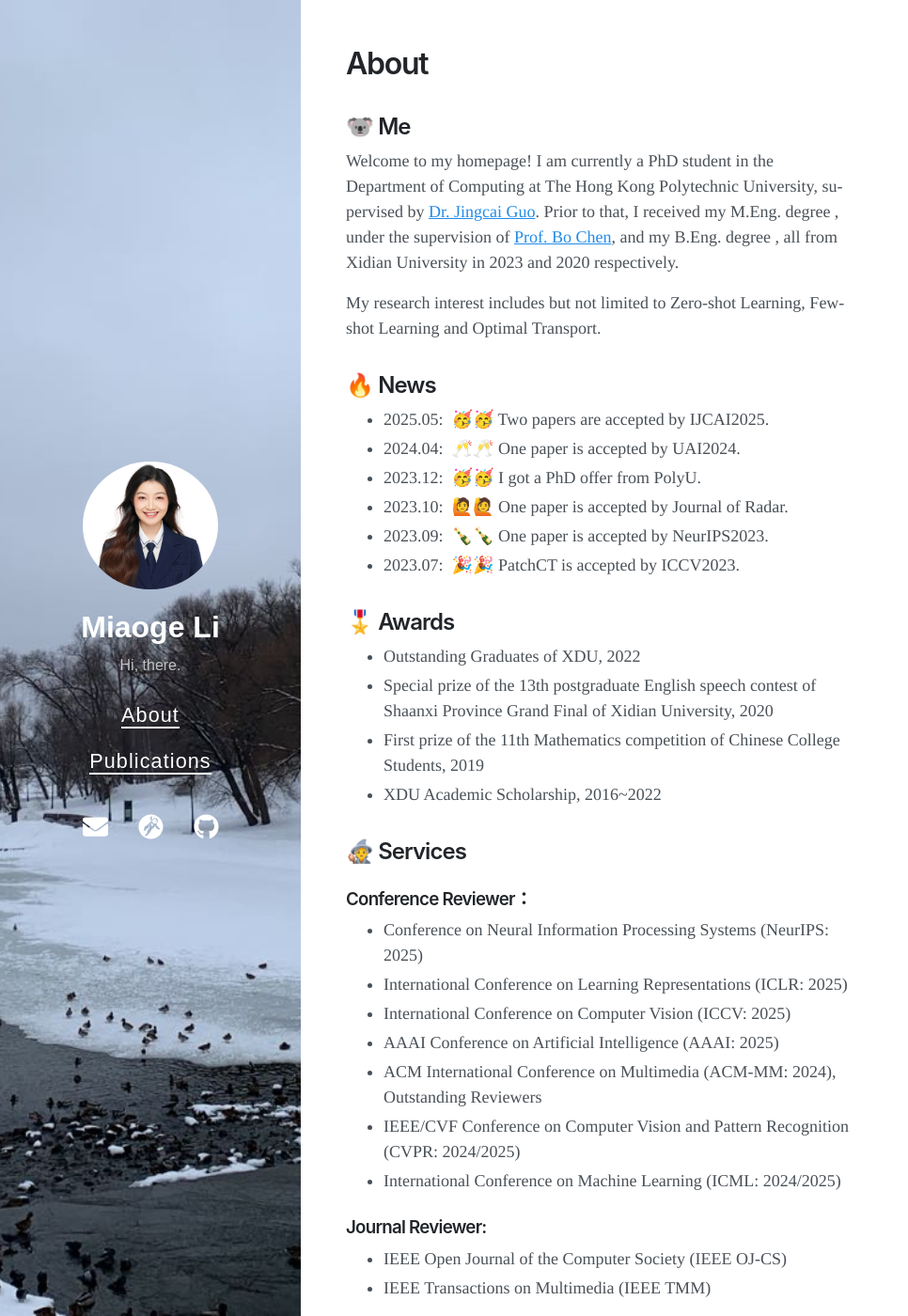
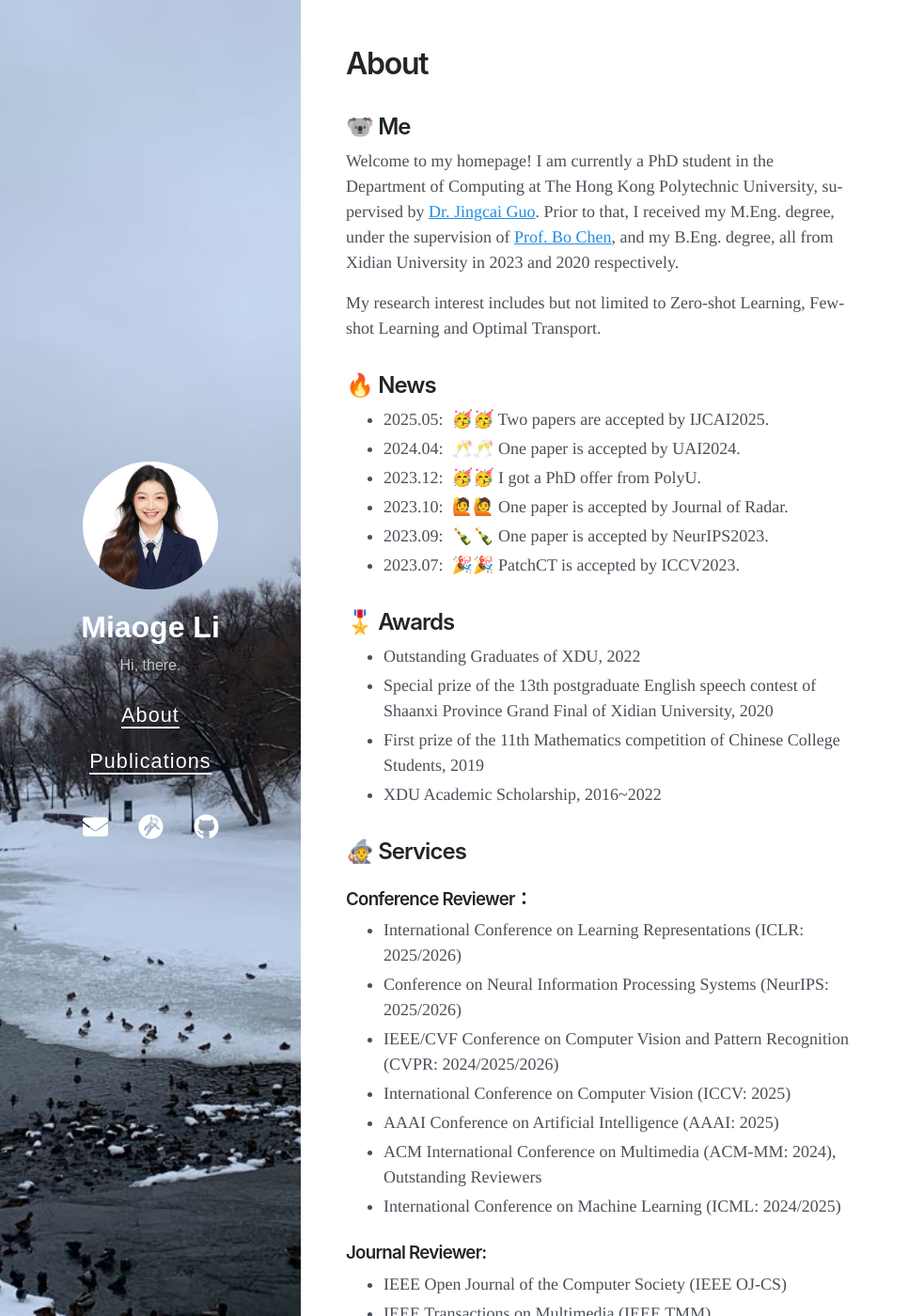
Before and after one commit to keepgoingjkg/keepgoingjkg.github.io, a Jekyll site: the page built from about.md, in a window 1280 px wide and 1400 px high. Shown: the whole window at 94% size, without its empty margins (0-966 px from the left). Built offline with Jekyll 4.4.1, drawn with Linux system fonts in a browser that asks for light colours; nearby versions of some CDN libraries.

Commit message:
Update about.md

```diff
--- a/about.md
+++ b/about.md
@@ -7,7 +7,7 @@
 
 ## 🐨 Me
 
-Welcome to my homepage! I am currently a PhD student in the Department of Computing at The Hong Kong Polytechnic University, supervised by [Dr. Jingcai Guo](https://jingcaiguo.github.io/). Prior to that, I received my M.Eng. degree , under the supervision of [Prof. Bo Chen](https://web.xidian.edu.cn/bchen/), and my B.Eng. degree , all from Xidian University in 2023 and 2020 respectively.
+Welcome to my homepage! I am currently a PhD student in the Department of Computing at The Hong Kong Polytechnic University, supervised by [Dr. Jingcai Guo](https://jingcaiguo.github.io/). Prior to that, I received my M.Eng. degree, under the supervision of [Prof. Bo Chen](https://web.xidian.edu.cn/bchen/), and my B.Eng. degree, all from Xidian University in 2023 and 2020 respectively.
 
 My research interest includes but not limited to Zero-shot Learning, Few-shot Learning and Optimal Transport.
 
@@ -28,12 +28,12 @@
 
 ## 🧙 Services
 ### Conference Reviewer：
-- Conference on Neural Information Processing Systems (NeurIPS: 2025)
-- International Conference on Learning Representations (ICLR: 2025)
+- International Conference on Learning Representations (ICLR: 2025/2026)
+- Conference on Neural Information Processing Systems (NeurIPS: 2025/2026)
+- IEEE/CVF Conference on Computer Vision and Pattern Recognition (CVPR: 2024/2025/2026)
 - International Conference on Computer Vision (ICCV: 2025)
 - AAAI Conference on Artificial Intelligence (AAAI: 2025)
 - ACM International Conference on Multimedia (ACM-MM: 2024), Outstanding Reviewers
-- IEEE/CVF Conference on Computer Vision and Pattern Recognition (CVPR: 2024/2025)
 - International Conference on Machine Learning (ICML: 2024/2025)
 
 ### Journal Reviewer:
```
